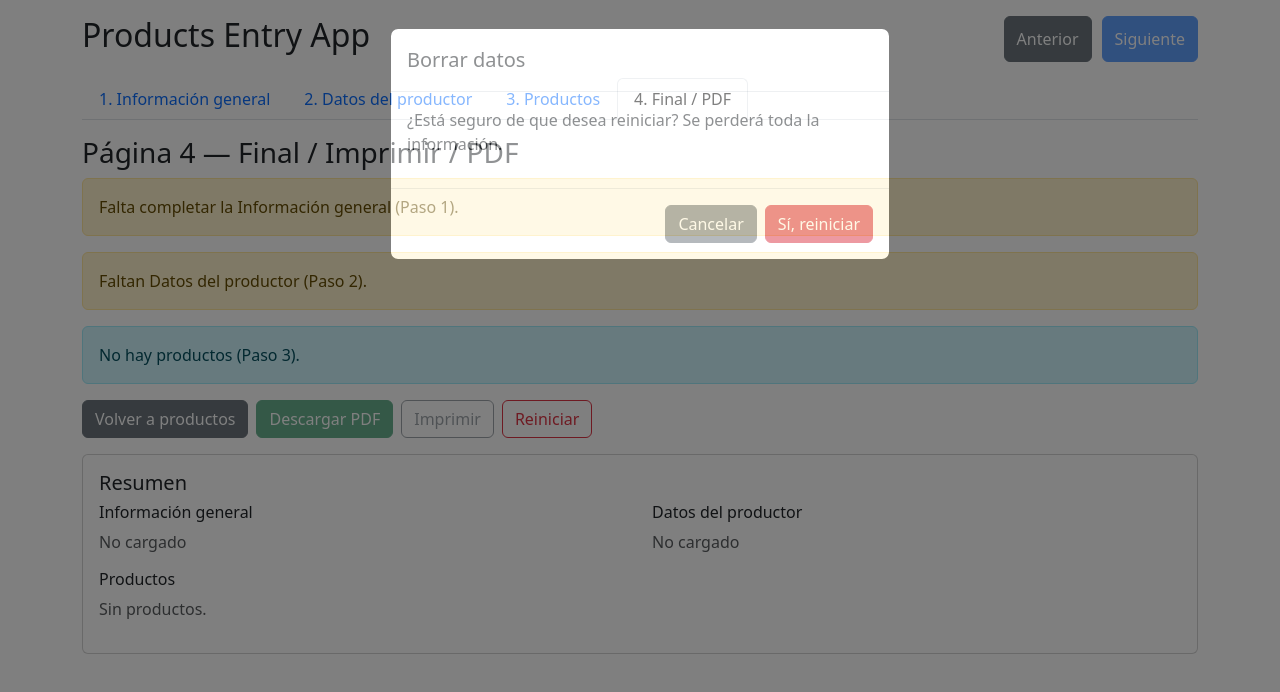
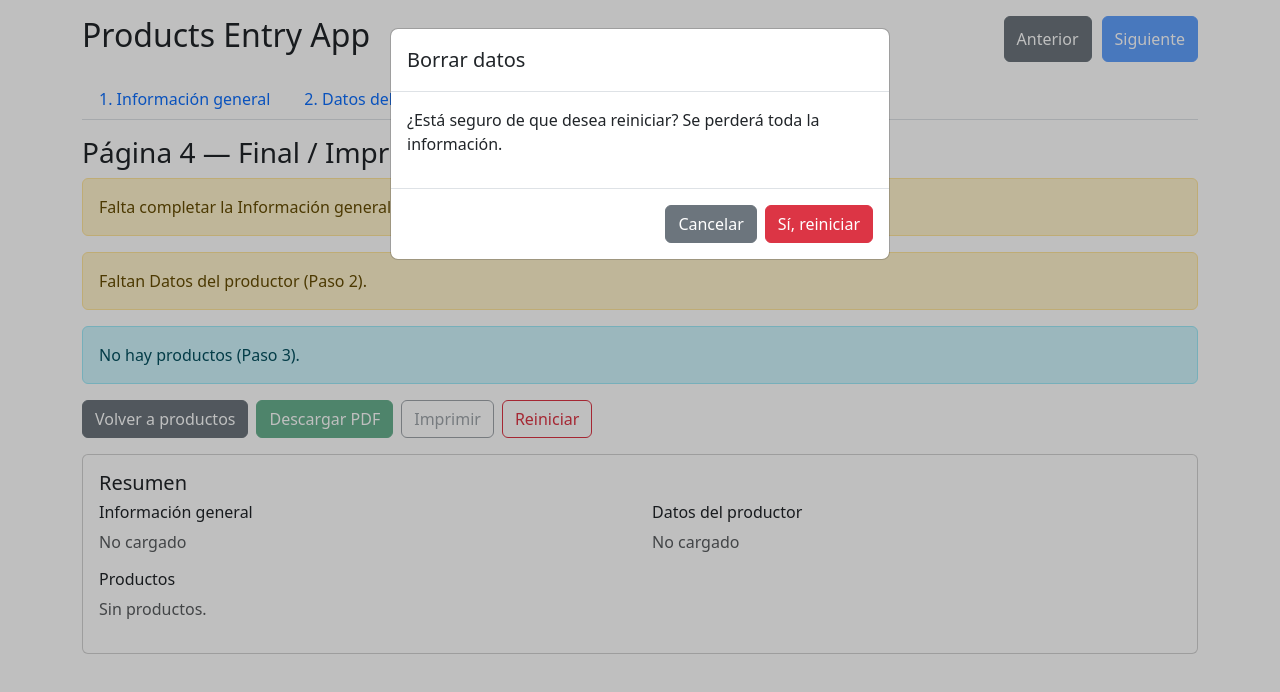
Before and after one commit to ismaelmarot/product-entry-app, a React (Vite) app: page /final in a window 1280 px wide. Both pictures are taken after a click on the button "Reiniciar". Shown: the top 692 px of the page. Built offline with nearby package versions, Linux system fonts and the light colour scheme.

Commit message:
Fixed: Pop Up delete

```diff
--- a/src/components/common/ConfirmDeleteModal.tsx
+++ b/src/components/common/ConfirmDeleteModal.tsx
@@ -13,24 +13,44 @@ const ConfirmDeleteModal: React.FC<ConfirmDeleteModalProps> = ({
     if (!show) return null;
 
     return (
-        <div className='modal-backdrop fade show' style={{ display: 'block' }}>
-            <div className='modal d-block' tabIndex={-1}>
-                <div className='modal-dialog'>
-                    <div className='modal-content'>
-                        <div className='modal-header'>
-                            <h5 className='modal-title'>{title}</h5>
+        <>
+            {/* Backdrop */}
+            <div
+                className="modal-backdrop fade show"
+                style={{
+                    backgroundColor: 'rgba(0, 0, 0, 0.5)',
+                    zIndex: 1040
+                }}
+            />
+
+            {/* Modal */}
+            <div
+                className="modal d-block"
+                tabIndex={-1}
+                style={{
+                    zIndex: 1050
+                }}
+            >
+                <div className="modal-dialog">
+                    <div className="modal-content">
+                        <div className="modal-header">
+                            <h5 className="modal-title">{title}</h5>
                         </div>
-                        <div className='modal-body'>
+                        <div className="modal-body">
                             <p>{message}</p>
                         </div>
-                        <div className='modal-footer'>
-                            <button className='btn btn-secondary' onClick={onCancel}>{cancelText}</button>
-                            <button className='btn btn-danger' onClick={onConfirm}>{confirmText}</button>
+                        <div className="modal-footer">
+                            <button className="btn btn-secondary" onClick={onCancel}>
+                                {cancelText}
+                            </button>
+                            <button className="btn btn-danger" onClick={onConfirm}>
+                                {confirmText}
+                            </button>
                         </div>
                     </div>
                 </div>
             </div>
-        </div>
+        </>
     );
 };
 
```
